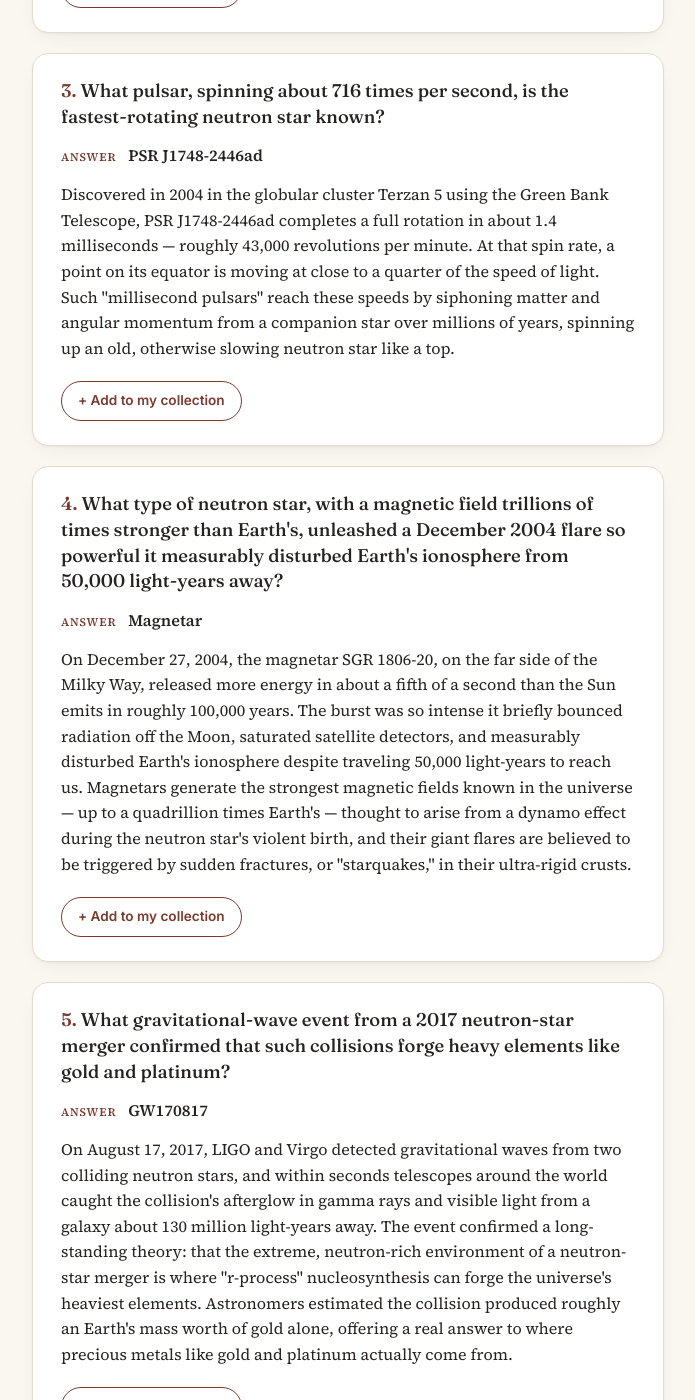
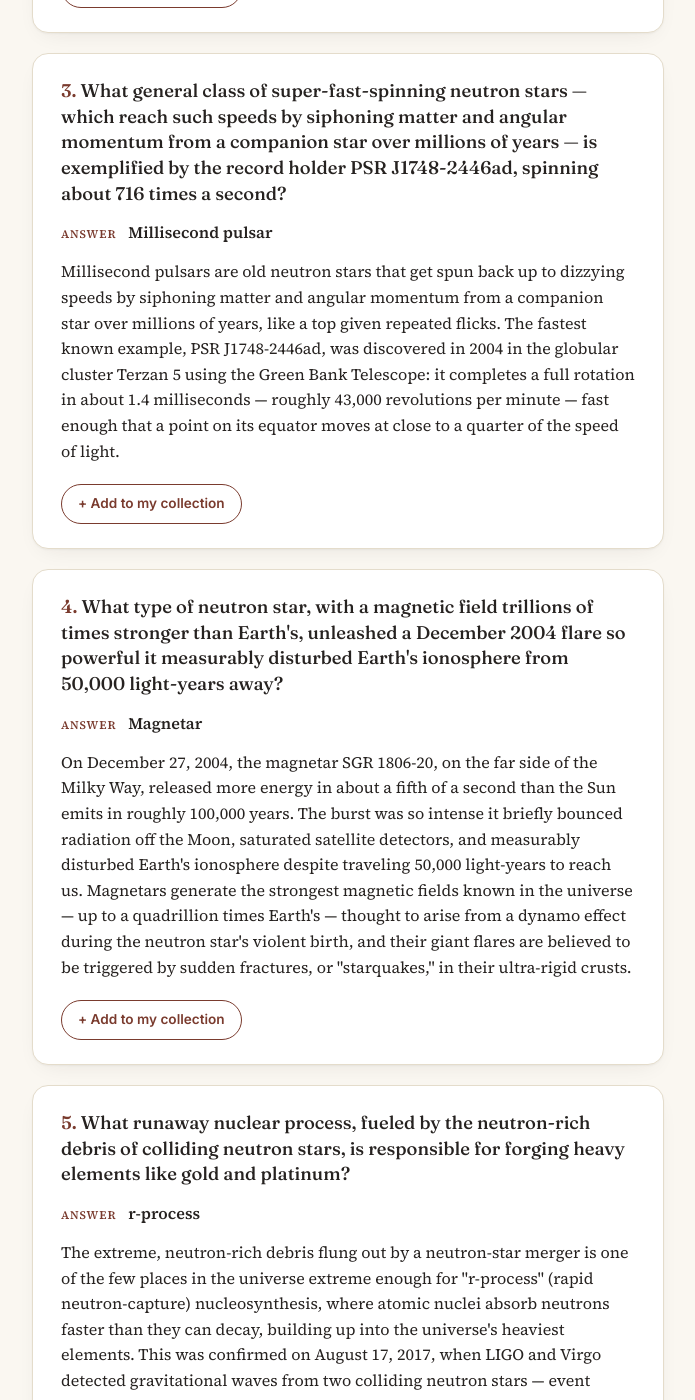
Before and after one commit to msiebert/five-things, a Jekyll site: the page built from daily/2026-08-17/index.md, in a window 1280 px wide and 1400 px high, scrolled down 1134 px. Shown: the whole window, without its empty margins (292-987 px from the left). Built offline with Jekyll 4.4.1, drawn with Linux system fonts in a browser that asks for light colours; comment, search, counter and statistics services are not loaded; some of the changed text lies outside the part shown.

Commit message:
Avoid catalog-code answers in generated facts
Facts 3 and 5 for 2026-08-17 (neutron stars) had unmemorable catalog
designations (PSR J1748-2446ad, GW170817) as quiz answers. Reworked
them to use the meaningful term from each fact (millisecond pulsar,
r-process) instead, and added a rule to the daily-fact-generation
skill so future runs avoid this pattern.

Co-Authored-By: Claude Sonnet 5 <noreply@anthropic.com>

```diff
--- a/daily/2026-08-17/index.md
+++ b/daily/2026-08-17/index.md
@@ -33,18 +33,18 @@ facts:
       meaningful fraction of the speed of light. Only a black hole packs
       matter more densely without erasing it entirely.
   - id: "2026-08-17-3"
-    question: "What pulsar, spinning about 716 times per second, is the fastest-rotating neutron star known?"
-    answer: "PSR J1748-2446ad"
+    question: "What general class of super-fast-spinning neutron stars — which reach such speeds by siphoning matter and angular momentum from a companion star over millions of years — is exemplified by the record holder PSR J1748-2446ad, spinning about 716 times a second?"
+    answer: "Millisecond pulsar"
     topic: space
     explanation: >-
-      Discovered in 2004 in the globular cluster Terzan 5 using the Green
-      Bank Telescope, PSR J1748-2446ad completes a full rotation in about
-      1.4 milliseconds — roughly 43,000 revolutions per minute. At that
-      spin rate, a point on its equator is moving at close to a quarter of
-      the speed of light. Such "millisecond pulsars" reach these speeds by
-      siphoning matter and angular momentum from a companion star over
-      millions of years, spinning up an old, otherwise slowing neutron star
-      like a top.
+      Millisecond pulsars are old neutron stars that get spun back up to
+      dizzying speeds by siphoning matter and angular momentum from a
+      companion star over millions of years, like a top given repeated
+      flicks. The fastest known example, PSR J1748-2446ad, was discovered
+      in 2004 in the globular cluster Terzan 5 using the Green Bank
+      Telescope: it completes a full rotation in about 1.4 milliseconds —
+      roughly 43,000 revolutions per minute — fast enough that a point on
+      its equator moves at close to a quarter of the speed of light.
   - id: "2026-08-17-4"
     question: "What type of neutron star, with a magnetic field trillions of times stronger than Earth's, unleashed a December 2004 flare so powerful it measurably disturbed Earth's ionosphere from 50,000 light-years away?"
     answer: "Magnetar"
@@ -62,18 +62,20 @@ facts:
       believed to be triggered by sudden fractures, or "starquakes," in
       their ultra-rigid crusts.
   - id: "2026-08-17-5"
-    question: "What gravitational-wave event from a 2017 neutron-star merger confirmed that such collisions forge heavy elements like gold and platinum?"
-    answer: "GW170817"
+    question: "What runaway nuclear process, fueled by the neutron-rich debris of colliding neutron stars, is responsible for forging heavy elements like gold and platinum?"
+    answer: "r-process"
     topic: space
     explanation: >-
-      On August 17, 2017, LIGO and Virgo detected gravitational waves from
-      two colliding neutron stars, and within seconds telescopes around the
-      world caught the collision's afterglow in gamma rays and visible
-      light from a galaxy about 130 million light-years away. The event
-      confirmed a long-standing theory: that the extreme, neutron-rich
-      environment of a neutron-star merger is where "r-process"
-      nucleosynthesis can forge the universe's heaviest elements. Astronomers
-      estimated the collision produced roughly an Earth's mass worth of
-      gold alone, offering a real answer to where precious metals like gold
-      and platinum actually come from.
+      The extreme, neutron-rich debris flung out by a neutron-star merger
+      is one of the few places in the universe extreme enough for
+      "r-process" (rapid neutron-capture) nucleosynthesis, where atomic
+      nuclei absorb neutrons faster than they can decay, building up into
+      the universe's heaviest elements. This was confirmed on August 17,
+      2017, when LIGO and Virgo detected gravitational waves from two
+      colliding neutron stars — event GW170817 — and telescopes around the
+      world caught the collision's afterglow within seconds, in a galaxy
+      about 130 million light-years away. Astronomers estimated the
+      collision produced roughly an Earth's mass worth of gold alone,
+      offering a real answer to where precious metals like gold and
+      platinum actually come from.
 ---
```
Also changed, not shown: .claude/skills/daily-fact-generation/SKILL.md, 1 other file.
